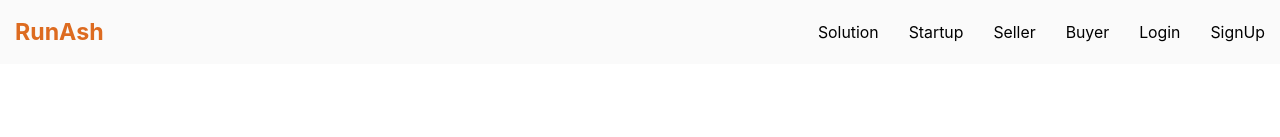
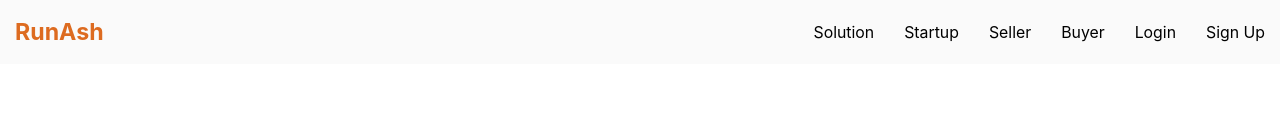
Before and after one commit to rammurmu/next, a Next.js app: page /about in a window 1280 px wide. Shown: the top 137 px of the page. Built offline with nearby package versions, Linux system fonts and the light colour scheme.

Commit message:
Update Navbar.js

```diff
--- a/components/Navbar.js
+++ b/components/Navbar.js
@@ -33,8 +33,8 @@ function Navbar() {
           </Link>
        </li>
        <li>
-          <Link href="/no-js-form">
-             <a>SignUp</a>
+          <Link href='/no-js-form'>
+             <a>Sign Up</a>
           </Link>
       </li>
      </ul>
```
